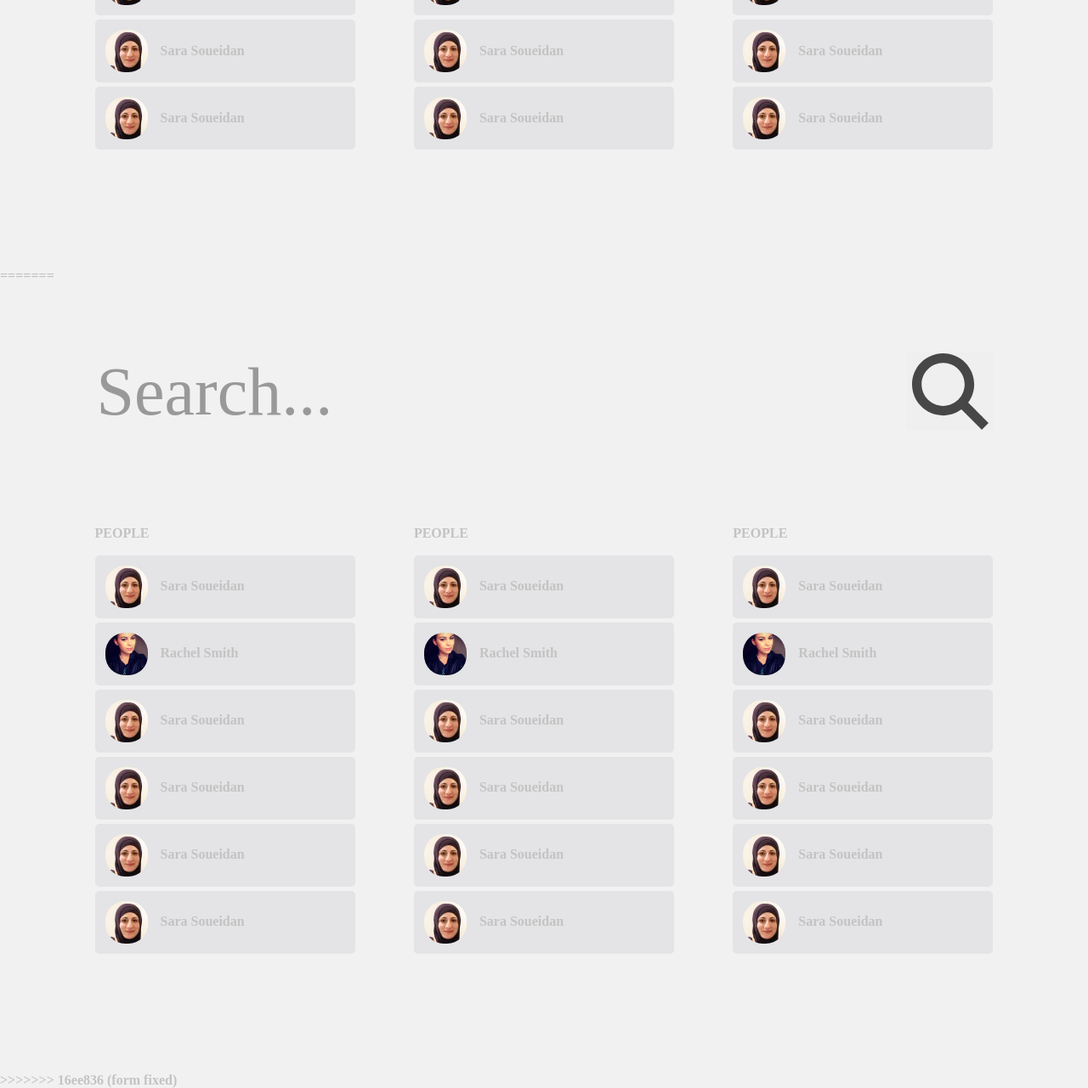
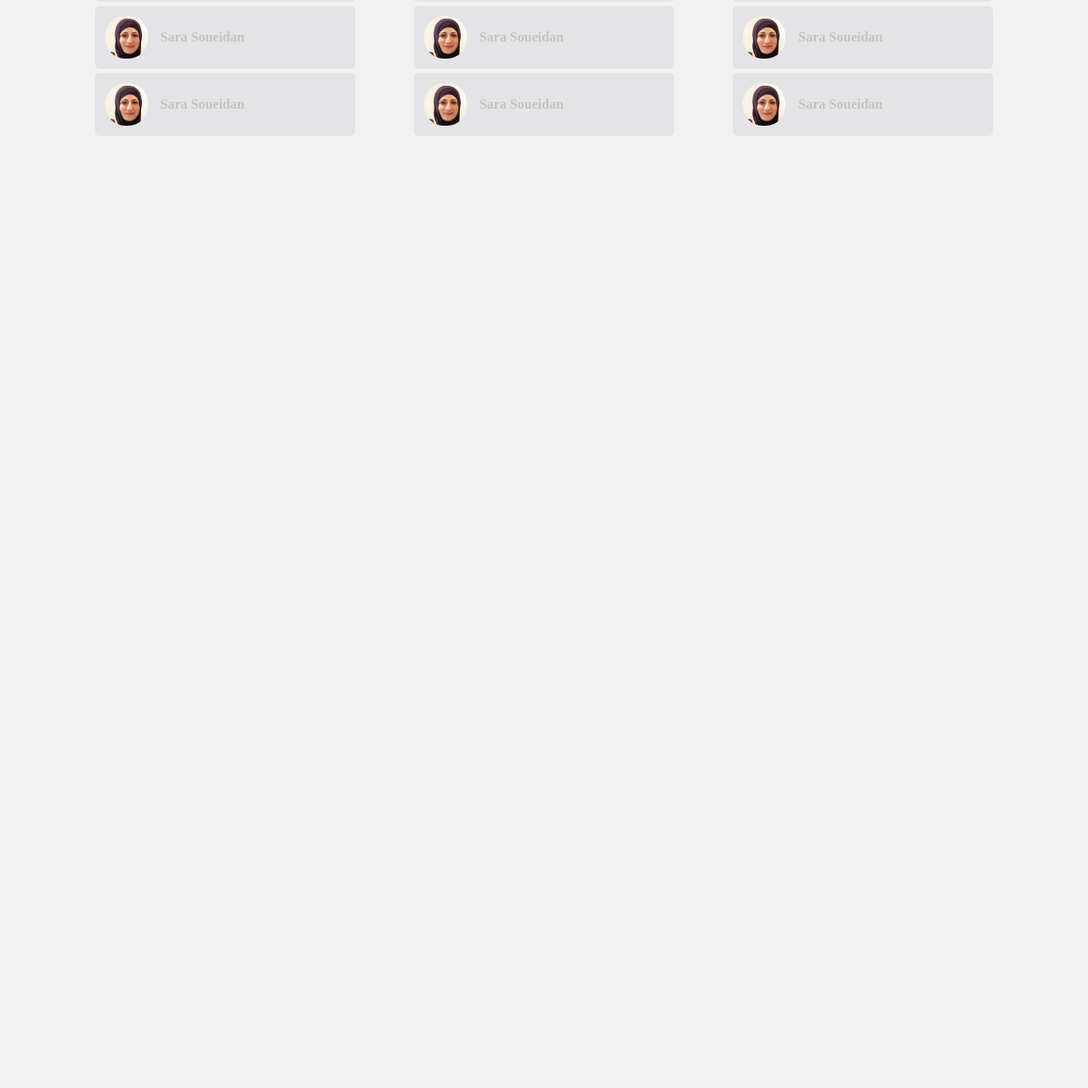
Before and after one commit to visible9/3-SearchLITE, a plain HTML site: page index.html in a window 1280 px wide. Shown: the part 631-1912 px from the top of the page at 85% size. After the commit the page ends 931 px from the top, so only its background shows below. Drawn offline with Linux system fonts and the light colour scheme.

Commit message:
Update index.html

```diff
--- a/index.html
+++ b/index.html
@@ -1,4 +1,4 @@
-<<<<<<< HEAD
+
 <!DOCTYPE html>
 <html lang="en">
 
@@ -108,115 +108,5 @@
 
 </body>
 
-=======
-<!DOCTYPE html>
-<html lang="en">
 
-<head>
-    <meta charset="UTF-8">
-    <meta http-equiv="X-UA-Compatible" content="IE=edge">
-    <meta name="viewport" content="width=device-width, initial-scale=1.0">
-    <link rel="stylesheet" href="css/normalize.css">
-    <link rel="stylesheet" href="css/style.css">
-    <title>Search</title>
-</head>
-
-<body>
-
-    <main class="main__items">
-        <div class="container">
-            <form class="main__item-search" action="#">
-                <input class="main__search-field" type="search" placeholder="Search..." required>
-                <button class="main__search-btn" type="submit"><svg id="Capa_1" enable-background="new 0 0 515.558 515.558" height="90px" viewBox="0 0 515.558 515.558" width="90px" xmlns="http://www.w3.org/2000/svg"><path d="m378.344 332.78c25.37-34.645 40.545-77.2 40.545-123.333 0-115.484-93.961-209.445-209.445-209.445s-209.444 93.961-209.444 209.445 93.961 209.445 209.445 209.445c46.133 0 88.692-15.177 123.337-40.547l137.212 137.212 45.564-45.564c0-.001-137.214-137.213-137.214-137.213zm-168.899 21.667c-79.958 0-145-65.042-145-145s65.042-145 145-145 145 65.042 145 145-65.043 145-145 145z"/></svg></button>
-            </form>
-            <section class="main__items-inf">
-                <div class="main__item-inf">
-                    <p class="item-inf">people</p>
-                    <div class="inf__items">
-                        <img class="inf__item-img" src="img/SaraSoueidan.jpeg" alt="Photo">
-                        <p class="inf__item-txt">sara soueidan</p>
-                    </div>
-                    <div class="inf__items">
-                        <img class="inf__item-img" src="img/RachelSmith.png" alt="Photo">
-                        <p class="inf__item-txt">rachel smith</p>
-                    </div>
-                    <div class="inf__items">
-                        <img class="inf__item-img" src="img/SaraSoueidan.jpeg" alt="Photo">
-                        <p class="inf__item-txt">sara soueidan</p>
-                    </div>
-                    <div class="inf__items">
-                        <img class="inf__item-img" src="img/SaraSoueidan.jpeg" alt="Photo">
-                        <p class="inf__item-txt">sara soueidan</p>
-                    </div>
-                    <div class="inf__items">
-                        <img class="inf__item-img" src="img/SaraSoueidan.jpeg" alt="Photo">
-                        <p class="inf__item-txt">sara soueidan</p>
-                    </div>
-                    <div class="inf__items">
-                        <img class="inf__item-img" src="img/SaraSoueidan.jpeg" alt="Photo">
-                        <p class="inf__item-txt">sara soueidan</p>
-                    </div>
-                </div>
-                <div class="main__item-inf">
-                    <p class="item-inf">people</p>
-                    <div class="inf__items">
-                        <img class="inf__item-img" src="img/SaraSoueidan.jpeg" alt="Photo">
-                        <p class="inf__item-txt">sara soueidan</p>
-                    </div>
-                    <div class="inf__items">
-                        <img class="inf__item-img" src="img/RachelSmith.png" alt="Photo">
-                        <p class="inf__item-txt">rachel smith</p>
-                    </div>
-                    <div class="inf__items">
-                        <img class="inf__item-img" src="img/SaraSoueidan.jpeg" alt="Photo">
-                        <p class="inf__item-txt">sara soueidan</p>
-                    </div>
-                    <div class="inf__items">
-                        <img class="inf__item-img" src="img/SaraSoueidan.jpeg" alt="Photo">
-                        <p class="inf__item-txt">sara soueidan</p>
-                    </div>
-                    <div class="inf__items">
-                        <img class="inf__item-img" src="img/SaraSoueidan.jpeg" alt="Photo">
-                        <p class="inf__item-txt">sara soueidan</p>
-                    </div>
-                    <div class="inf__items">
-                        <img class="inf__item-img" src="img/SaraSoueidan.jpeg" alt="Photo">
-                        <p class="inf__item-txt">sara soueidan</p>
-                    </div>
-                </div>
-                <div class="main__item-inf">
-                    <p class="item-inf">people</p>
-                    <div class="inf__items">
-                        <img class="inf__item-img" src="img/SaraSoueidan.jpeg" alt="Photo">
-                        <p class="inf__item-txt">sara soueidan</p>
-                    </div>
-                    <div class="inf__items">
-                        <img class="inf__item-img" src="img/RachelSmith.png" alt="Photo">
-                        <p class="inf__item-txt">rachel smith</p>
-                    </div>
-                    <div class="inf__items">
-                        <img class="inf__item-img" src="img/SaraSoueidan.jpeg" alt="Photo">
-                        <p class="inf__item-txt">sara soueidan</p>
-                    </div>
-                    <div class="inf__items">
-                        <img class="inf__item-img" src="img/SaraSoueidan.jpeg" alt="Photo">
-                        <p class="inf__item-txt">sara soueidan</p>
-                    </div>
-                    <div class="inf__items">
-                        <img class="inf__item-img" src="img/SaraSoueidan.jpeg" alt="Photo">
-                        <p class="inf__item-txt">sara soueidan</p>
-                    </div>
-                    <div class="inf__items">
-                        <img class="inf__item-img" src="img/SaraSoueidan.jpeg" alt="Photo">
-                        <p class="inf__item-txt">sara soueidan</p>
-                    </div>
-                </div>
-
-            </section>
-        </div>
-    </main>
-
-</body>
-
->>>>>>> 16ee836 (form fixed)
 </html>
```
